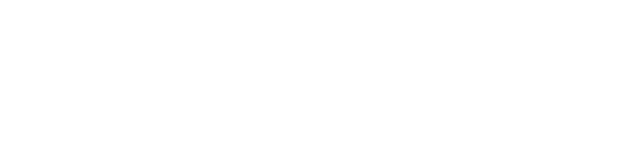
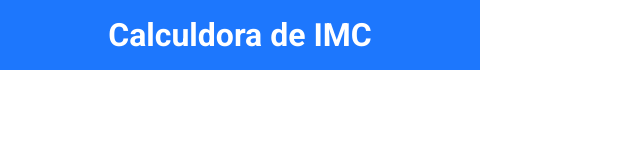
Before and after one commit to zolppy/a, a plain HTML site: page index.html in a window 1280 px wide. Shown: the whole page, without its empty margins (0-640 px from the left). Drawn offline with Linux system fonts and the light colour scheme.

Commit message:
cabeçalho

```diff
--- a/assets/css/base.css
+++ b/assets/css/base.css
@@ -0,0 +1,46 @@
+@import url('https://fonts.googleapis.com/css2?family=Roboto:ital,wght@0,100;0,300;0,400;0,500;0,700;0,900;1,100;1,300;1,400;1,500;1,700;1,900&display=swap');
+
+* {
+  box-sizing: border-box;
+  margin: 0;
+  padding: 0;
+}
+
+html {
+  font-size: 16px;
+}
+
+body {
+  background-color: white;
+  color: black;
+  font-family: "Roboto", sans-serif;
+  font-size: 1rem;
+  font-style: normal;
+  font-weight: normal;
+  letter-spacing: normal;
+  line-height: normal;
+  max-width: 480px;
+  min-height: 100svh;
+  min-width: 320px;
+}
+
+a {
+  color: inherit;
+  text-decoration: none;
+}
+
+button:hover {
+  cursor: pointer;
+}
+
+div, p, span {
+  font: inherit;
+}
+
+h1, h2, h3, h4, h5, h6 {
+  font: inherit;
+}
+
+ul {
+  list-style-type: none;
+}
--- a/assets/css/generics.css
+++ b/assets/css/generics.css
@@ -0,0 +1,7 @@
+.bold {
+  font-weight: bold !important;
+}
+
+.text-center {
+  text-align: center !important;
+}
--- a/assets/css/styles.css
+++ b/assets/css/styles.css
@@ -0,0 +1,12 @@
+@import url("./base.css");
+@import url("./generics.css");
+
+header {
+  background-color: #1d77fd;
+  padding: 1em;
+}
+
+.main-title {
+  color: white;
+  font-size: 2rem;
+}
--- a/index.html
+++ b/index.html
@@ -3,9 +3,18 @@
 <head>
   <meta charset="UTF-8" />
   <meta name="viewport" content="width=device-width, initial-scale=1.0" />
-  <title>Document</title>
+  <title>Calculadora de IMC</title>
+  <link rel="shortcut icon" href="assets/img/favicon.ico" type="image/x-icon" />
+  <link rel="stylesheet" href="assets/css/styles.css" />
+  <script defer src="assets/js/main.js"></script>
 </head>
 <body>
-  <main></main>
+  <div class="container">
+    <header>
+      <h1 class="main-title bold text-center">Calculdora de IMC</h1>
+    </header>
+    <main></main>
+    <footer></footer>
+  </div>
 </body>
 </html>
```
